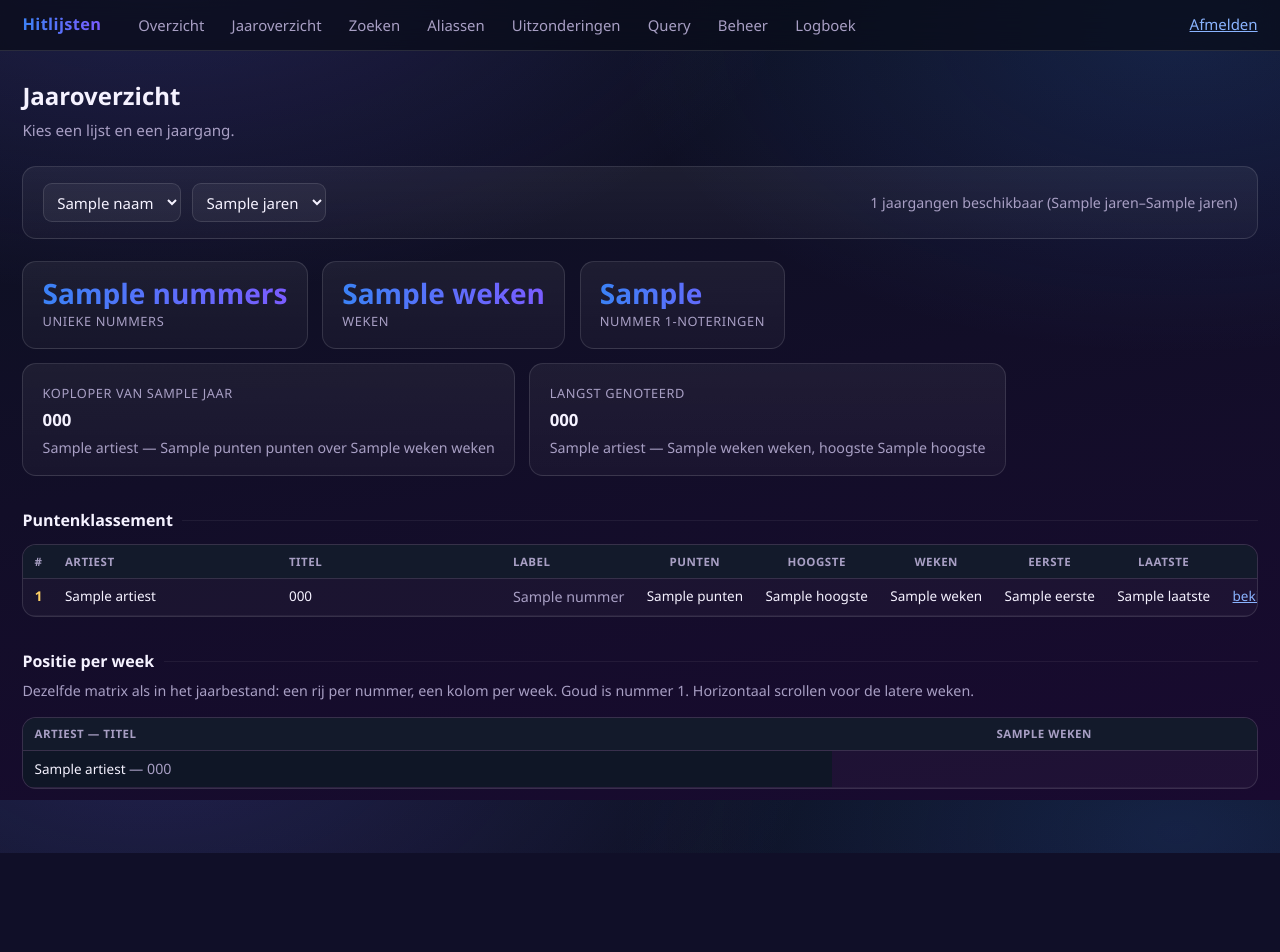
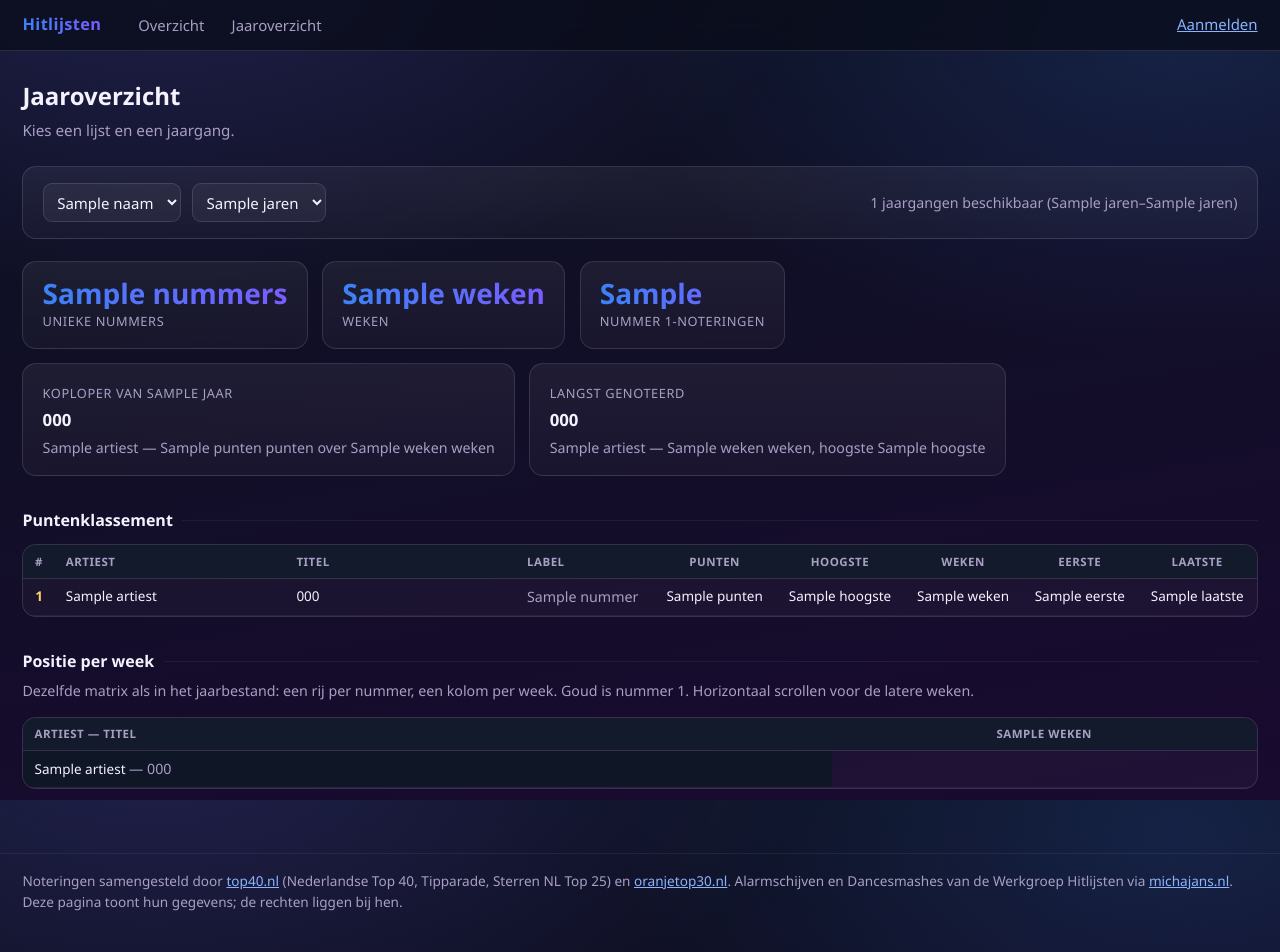
Before and after one commit to hghaken/hitlijsten, a Python web app: template hitlijsten/web/templates/jaar.html in a window 1280 px wide. Before the commit the page ends 853 px from the top, so only its background shows below. Run offline with Jinja, Linux system fonts and the light colour scheme; the template is opened without the code that fills it: most values are stand-ins (such as "Sample title", 1, 10 or a date in 2020).

Commit message:
Overzicht en jaaroverzicht vrij toegankelijk
Die twee pagina's zijn nu zonder wachtwoord te bekijken; al het andere blijft
erachter -- zoeken, aliassen, uitzonderingen, query, beheer, logboek en de
nummerpagina.

De navigatie past zich aan: een bezoeker zonder aanmelding ziet alleen wat hij
kan openen, en de bekijk-links in het klassement verdwijnen omdat ze naar een
afgeschermde pagina zouden leiden. Ook de beheercijfers en 'laatst opgehaald'
op het overzicht zijn alleen voor aangemelde bezoekers.

Onderaan staat nu een bronvermelding: de noteringen zijn samengesteld door
top40.nl en oranjetop30.nl, de onderscheidingen door de Werkgroep Hitlijsten.

Co-Authored-By: Claude Opus 5 <noreply@anthropic.com>

```diff
--- a/hitlijsten/web/templates/basis.html
+++ b/hitlijsten/web/templates/basis.html
@@ -162,14 +162,22 @@
     <nav>
       <a href="{{ url_for('overzicht') }}">Overzicht</a>
       <a href="{{ url_for('jaaroverzicht') }}">Jaaroverzicht</a>
+      {% if is_aangemeld() %}
         <a href="{{ url_for('zoek') }}">Zoeken</a>
         <a href="{{ url_for('aliassen') }}">Aliassen</a>
         <a href="{{ url_for('uitzonderingen') }}">Uitzonderingen</a>
         <a href="{{ url_for('query') }}">Query</a>
         <a href="{{ url_for('beheer') }}">Beheer</a>
         <a href="{{ url_for('wijzigingen') }}">Logboek</a>
+      {% endif %}
     </nav>
-    <span class="rechts"><a href="{{ url_for('afmelden') }}">Afmelden</a></span>
+    <span class="rechts">
+      {% if is_aangemeld() %}
+        <a href="{{ url_for('afmelden') }}">Afmelden</a>
+      {% else %}
+        <a href="{{ url_for('aanmelden') }}">Aanmelden</a>
+      {% endif %}
+    </span>
   </div>
 </header>
 <main>
@@ -180,6 +188,18 @@
   {% endwith %}
   {% block inhoud %}{% endblock %}
 </main>
+
+<footer style="max-width:1600px; margin:0 auto; padding:1rem 1.4rem 2.5rem;
+               border-top:1px solid var(--rand2); color:var(--gedempt);
+               font-size:.85rem">
+  Noteringen samengesteld door
+  <a href="https://www.top40.nl/" rel="noopener">top40.nl</a>
+  (Nederlandse Top&nbsp;40, Tipparade, Sterren&nbsp;NL Top&nbsp;25) en
+  <a href="https://www.oranjetop30.nl/" rel="noopener">oranjetop30.nl</a>.
+  Alarmschijven en Dancesmashes van de Werkgroep Hitlijsten via
+  <a href="https://www.michajans.nl/" rel="noopener">michajans.nl</a>.
+  Deze pagina toont hun gegevens; de rechten liggen bij hen.
+</footer>
 
 <script>
 /* Sorteren op kolomkop.
--- a/hitlijsten/web/templates/jaar.html
+++ b/hitlijsten/web/templates/jaar.html
@@ -72,7 +72,7 @@
         {% if nummers and nummers[0].label %}<th>Label</th>{% endif %}
         <th class="getal">Punten</th><th class="getal">Hoogste</th>
         <th class="getal">Weken</th><th class="getal">Eerste</th>
-        <th class="getal">Laatste</th><th></th>
+        <th class="getal">Laatste</th>{% if is_aangemeld() %}<th></th>{% endif %}
       </tr>
     </thead>
     <tbody>
@@ -88,7 +88,7 @@
         <td class="getal">{{ n.weken }}</td>
         <td class="getal">{{ n.eerste }}</td>
         <td class="getal">{{ n.laatste }}</td>
-        <td><a href="{{ url_for('nummer', sleutel=n.sleutel) }}">bekijk</a></td>
+        {% if is_aangemeld() %}<td><a href="{{ url_for('nummer', sleutel=n.sleutel) }}">bekijk</a></td>{% endif %}
       </tr>
       {% endfor %}
     </tbody>
```
Also changed, not shown: hitlijsten/web/app.py (+12 -2 lines), hitlijsten/web/templates/overzicht.html (+6 -1 lines). Lines whose indentation alone changed are shown as unchanged.
